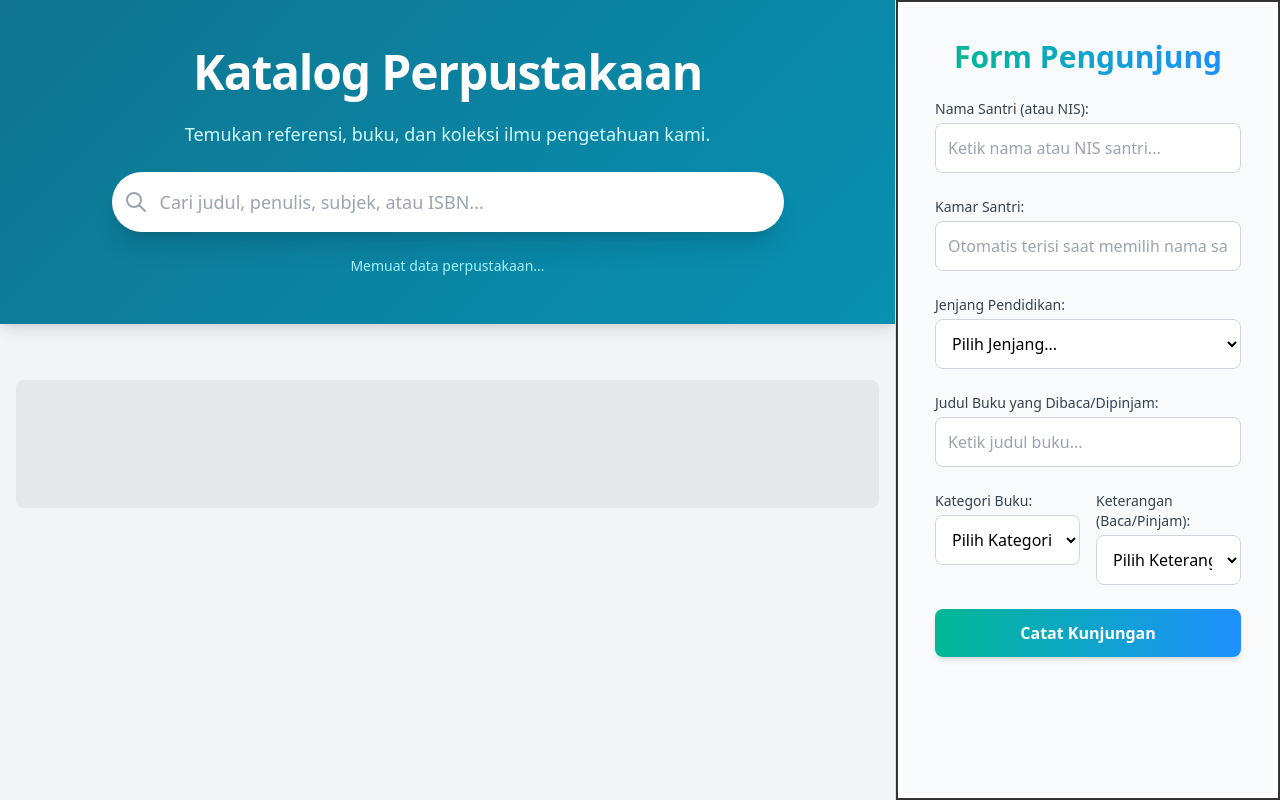
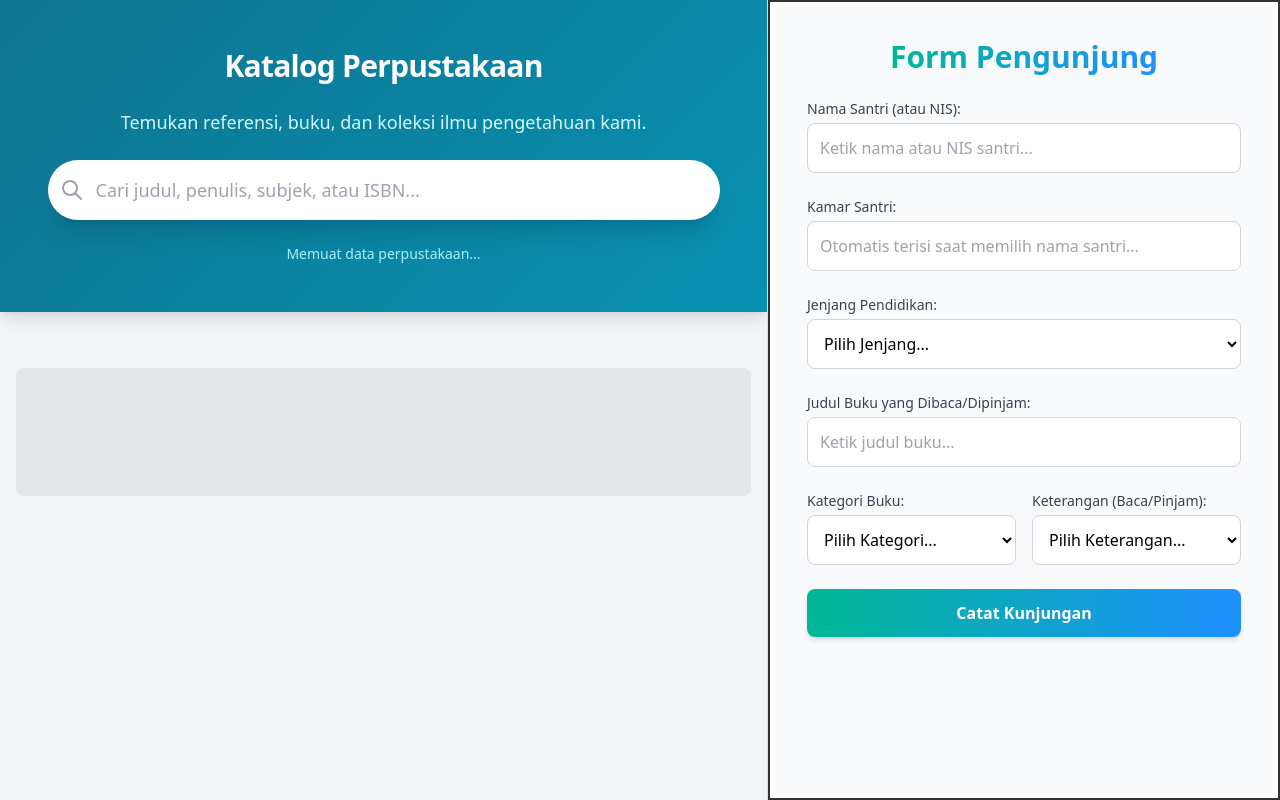
Before and after one commit to zeroexec/perpustakaanv2, a plain HTML site: page pengunjung.html in a window 1280 px wide. Drawn offline with nearby package versions, Linux system fonts and the light colour scheme.

Commit message:
Update pengunjung.html

```diff
--- a/pengunjung.html
+++ b/pengunjung.html
@@ -2,7 +2,10 @@
 <html lang="id">
 <head>
     <meta charset="UTF-8">
-    <title>Halaman dengan Dua Iframe (Garis Kotak Hanya di Form)</title>
+    <title>Pengunjung</title>
+
+    <link rel="icon" href="logo.png" type="image/png">
+
     <style>
         /* Mengatur tata letak halaman menggunakan Flexbox */
         body {
@@ -18,26 +21,24 @@
             height: 100%;
             box-sizing: border-box;
             background-color: white;
-            border: none; /* Hapus border default */
+            border: none;
         }
 
-        /* Iframe untuk Pencarian (Kiri, 70% Lebar) */
+        /* Iframe untuk Pencarian (Kiri, 60% Lebar) */
         .iframe-pencarian {
-            flex-grow: 7;
-            width: 70%;
-            /* Opsional: Berikan border minimal di kanan untuk pemisah */
+            /* flex-grow: 6; */ /* Tidak perlu jika menggunakan width */
+            width: 60%;
             border-right: 1px solid #ddd;
         }
 
-        /* Iframe untuk Form (Kanan, 30% Lebar) - Garis Luar Kotak Penuh */
+        /* Iframe untuk Form (Kanan, 40% Lebar) - Garis Luar Kotak Penuh */
         .iframe-form {
-            flex-grow: 3;
-            width: 30%;
+            /* flex-grow: 4; */ /* Tidak perlu jika menggunakan width */
+            width: 40%;
 
-            /* --- Garis luar berbentuk kotak penuh --- */
-            border: 2px solid #333; /* Border tebal di semua sisi (atas, bawah, kiri, kanan) */
-            padding: 5px; /* Tambahkan padding agar konten tidak menempel ke garis */
-            /* -------------------------------------- */
+            /* Garis luar berbentuk kotak penuh */
+            border: 2px solid #333;
+            padding: 5px;
         }
     </style>
 </head>
```
